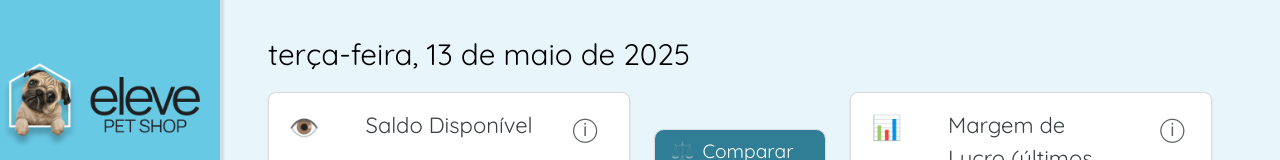
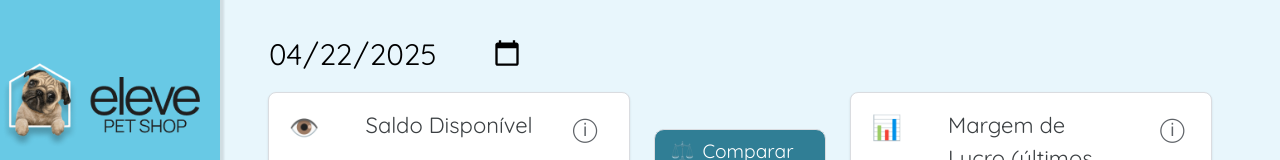
Before and after one commit to Codifica-group/frontend, a React (Vite) app: page /dashboard in a window 1280 px wide. Shown: the top 160 px of the page. Built offline with nearby package versions, Linux system fonts and the light colour scheme; no server answers; sample sign-in values are in the browser's storage.

Commit message:
Ajustando erros de atualização e de login

```diff
--- a/src/AppRoutes.jsx
+++ b/src/AppRoutes.jsx
@@ -13,9 +13,9 @@ export default function AppRoutes() {
             <Route
                 path="/dashboard"
                 element={
-                    <ProtectedRoute> <DashboardEleve /></ProtectedRoute>
-
-
+                    <ProtectedRoute>
+                        <DashboardEleve />
+                    </ProtectedRoute>
                 }
             />
             <Route
--- a/src/components/ModalGastos.jsx
+++ b/src/components/ModalGastos.jsx
@@ -53,9 +53,11 @@ export default function ModalGastos(props) {
 
             try {
                 if(props.tipo === "atualizar") {
+                    console.log("novaDespesa: ", novaDespesa);
                     const response = await putDespesa(props.idDespesa, novaDespesa);
                     console.log("Despesa atualizada com sucesso:", response);
                 } else {
+                    console.log("novaDespesa: ", novaDespesa);
                     const response = await postDespesa(novaDespesa);
                     console.log("Despesa criada com sucesso:", response);
                 }
@@ -77,13 +79,13 @@ export default function ModalGastos(props) {
                 props.setCategorias(await getCategoriasPrdutos());
 
                 if(props.tipo === "atualizar") {
-                    const novaDespesa = {
+                    novaDespesa = {
                         produtoId: responseProduto.id,
                         valor: novaSaidaFormatada.valor,
                         data: novaSaidaFormatada.data,
                     };
                 } else {
-                    const novaDespesa = [{
+                    novaDespesa = [{
                         produtoId: responseProduto.id,
                         valor: novaSaidaFormatada.valor,
                         data: novaSaidaFormatada.data,
--- a/src/components/SideBar.jsx
+++ b/src/components/SideBar.jsx
@@ -3,6 +3,12 @@ import logo from "../assets/logo.png";
 import { Link } from "react-router-dom";
 
 export default function SideBar(props) {
+
+    const onLogout = () => {
+        localStorage.removeItem("token");
+        localStorage.removeItem("senha");
+    }
+
     return (
         <div className="sidebar flex flex-col justify-between h-screen">
             <div>
@@ -79,10 +85,9 @@ export default function SideBar(props) {
                 </ul>
             </div>
 
-            {/* Botão de Sair com mesmo layout dos demais */}
             <Link to="/">
                 <ul className="mb-4">
-        <li onClick={props.onLogout} className="cursor-pointer flex items-center gap-2">
+                    <li onClick={onLogout} className="cursor-pointer flex items-center gap-2">
                         <i>
                             <svg
                                 width="45"
--- a/src/pages/Dashboard.jsx
+++ b/src/pages/Dashboard.jsx
@@ -46,18 +46,18 @@ export default function DashboardEleve() {
     setShowModalComparar(true);
   };
 
-
-  const obterDataFormatada = () => {
-    return "terça-feira, 13 de maio de 2025";
-  };
-
   return (
     <div className="dashboard">
       <SideBar selecionado="dashboard" />
       <div className="main">
-        {/* NOVO HEADER DE KPI INSERIDO AQUI */}
         <header className="kpi-header-container">
-          <div className="kpi-date-display">{obterDataFormatada()}</div>
+          <div className="kpi-date-display">
+            <input
+              type="date"
+              value={dataSelecionada}
+              onChange={e => setDataSelecionada(e.target.value)}
+            />
+            </div>
           <div className="kpi-content-area">
             <div className="kpi-cards-section">
               <div className="kpi-card">
--- a/src/pages/Login.jsx
+++ b/src/pages/Login.jsx
@@ -8,7 +8,7 @@ export default function LoginPage() {
 
     const [showModal, setShowModal] = useState(false);
     const [messageModal, setMessageModal] = useState("");
-    const [titleModal, setTitleModal] = useState(false);
+    const [titleModal, setTitleModal] = useState(null);
 
     const [email, setEmail] = useState("");
     const [senha, setSenha] = useState("");
@@ -122,7 +122,7 @@ export default function LoginPage() {
                 {showModal && (
                     <div className="modal-overlay">
                         <div className="modal-login">
-                            <h2 className={titleModal ? "sucesso" : "fracasso"}>{titleModal ? "Login bem-sucedido" : "Erro ao fazer login"}</h2>
+                            <h2 className={titleModal ? "sucesso" : "fracasso"}>{titleModal == null ? "Carregando" : titleModal ? "Login bem-sucedido" : "Erro ao fazer login"}</h2>
                             <p>{messageModal}</p>
                             <button onClick={() =>redirecionar(titleModal)}>OK</button>
                         </div>
```
Lines whose indentation alone changed are shown as unchanged.
